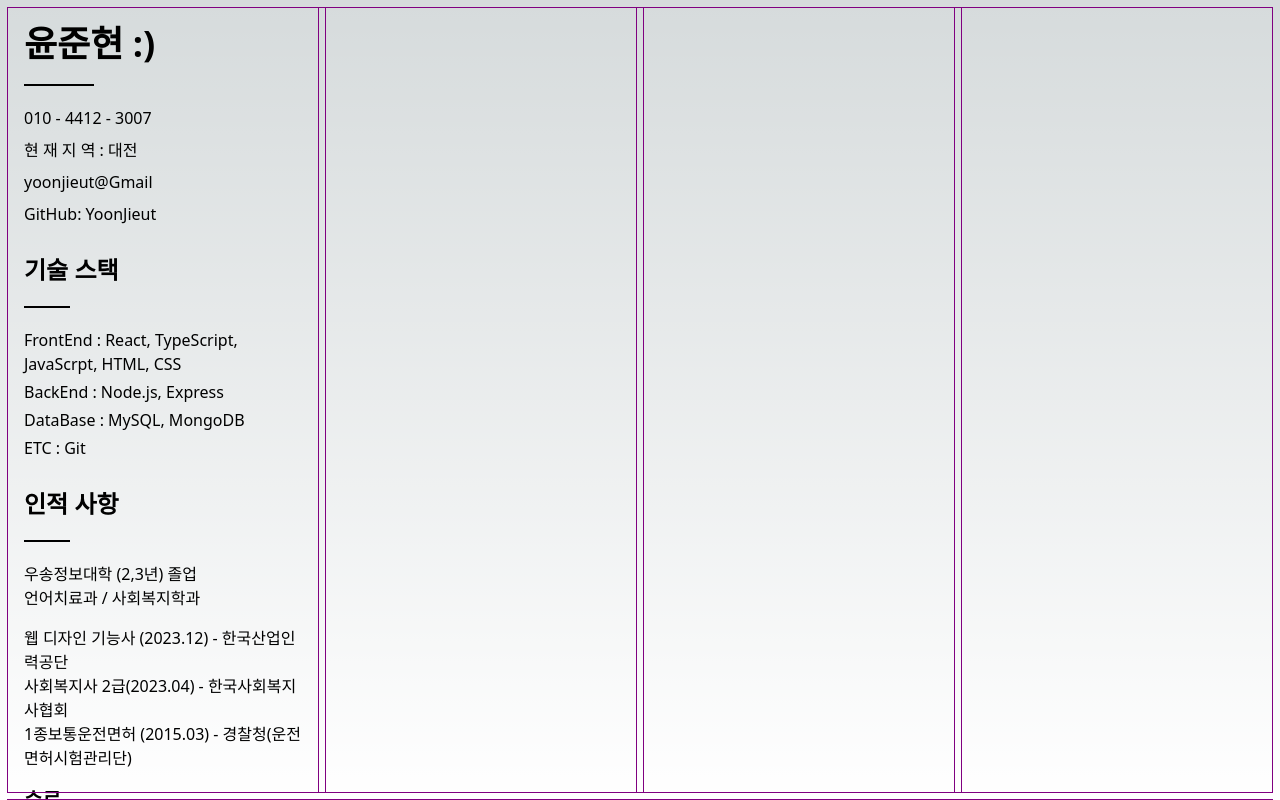
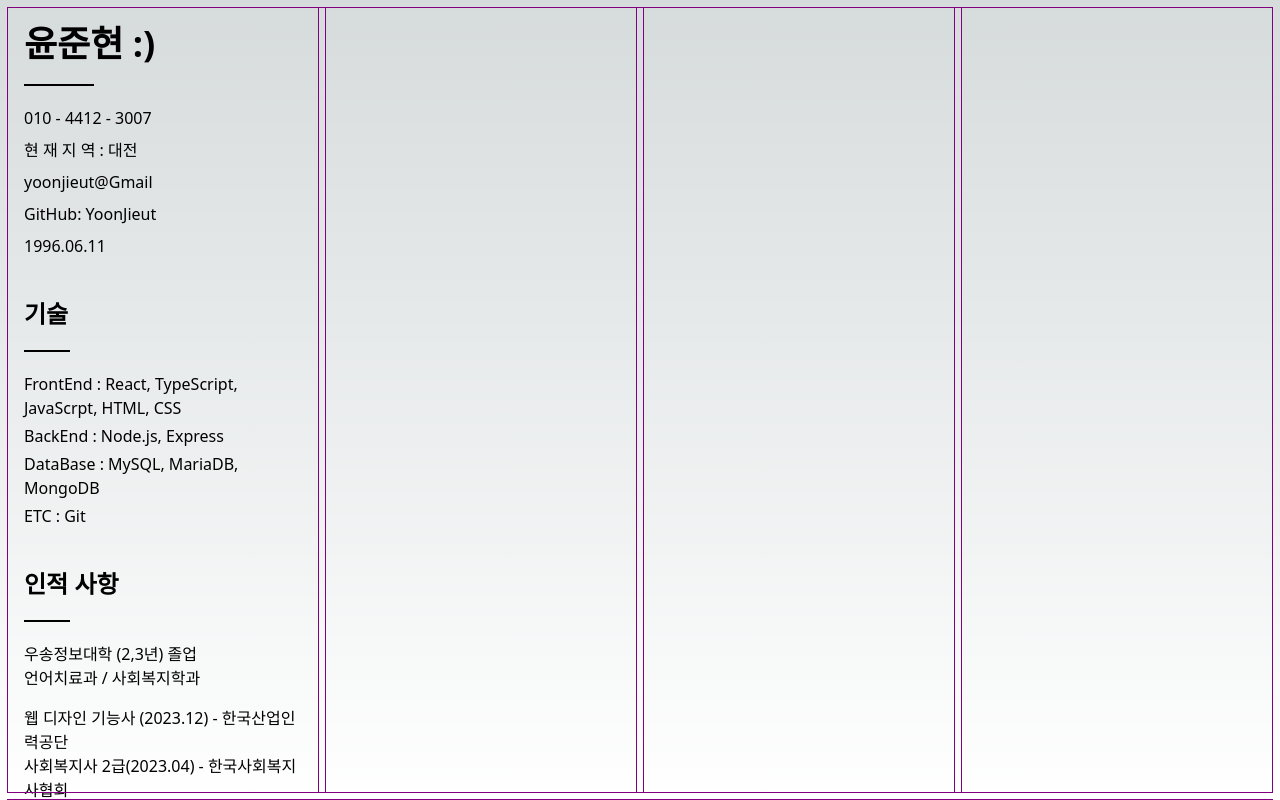
Before and after one commit to YoonJieut/YoonJieutBlog, a Next.js app: page /mainTest/aboutme in a window 1280 px wide. Built offline with nearby package versions, Linux system fonts and the light colour scheme.

Commit message:
style : 여백 수정, 그리고 교육 파트 추가

```diff
--- a/app/components/ui/testUi/AboutMeTest.tsx
+++ b/app/components/ui/testUi/AboutMeTest.tsx
@@ -1,21 +1,21 @@
-import H5 from "../Atom/H5";
 import Section from "../Atom/Section";
 import TextArea from "../Molecules/TextArea";
 import DetailLine from "@/app/components/ui/DetailLine";
 const AboutMeTest: React.FC = () => {
   return (
     <div className="aboutMe flex gap-2 w-full h-full">
-      <Section className="w-1/4 h-full OutLine p-4 flex flex-col gap-7">
+      <Section className="w-1/4 h-full OutLine p-4 flex flex-col gap-10">
         <TextArea h1Text="윤준현 :)" textAreaClassName="flex flex-col gap-2">
           <p>010 - 4412 - 3007</p>
           <p>현 재 지 역 : 대전</p>
           <p>yoonjieut@Gmail</p>
           <p>GitHub: YoonJieut</p>
+          <p>1996.06.11</p>
         </TextArea>
-        <TextArea h3Text="기술 스택" textAreaClassName="flex flex-col gap-1">
+        <TextArea h3Text="기술" textAreaClassName="flex flex-col gap-1">
           <p>FrontEnd : React, TypeScript, JavaScrpt, HTML, CSS</p>
           <p>BackEnd : Node.js, Express</p>
-          <p>DataBase : MySQL, MongoDB</p>
+          <p>DataBase : MySQL, MariaDB, MongoDB</p>
           <p>ETC : Git</p>
         </TextArea>
         <TextArea h3Text="인적 사항" textAreaClassName="flex flex-col gap-4">
@@ -33,9 +33,19 @@ const AboutMeTest: React.FC = () => {
               1종보통운전면허 (2015.03) - 경찰청(운전면허시험관리단)
             </p>
           </span>
-          <span className="flex flex-col">
-            <H5 text="수료" />
-            <DetailLine className="w-1/12" />
+          <span className="flex flex-col pt-4">
+            <TextArea h5Text="교육" textAreaClassName="flex flex-col gap-2">
+              <p>
+                지역인재양성을 위한 IaaS기반 웹 서비스
+                <br />
+                (Reat,Node,Next,MLOps)개발자 과정 <br />
+                2023.08 ~ 2024.03
+              </p>
+              <p>
+                웹 앱 및 프론트엔드개발자(react) <br />
+                2022.10 ~ 2023.03
+              </p>
+            </TextArea>
           </span>
         </TextArea>
       </Section>
```
